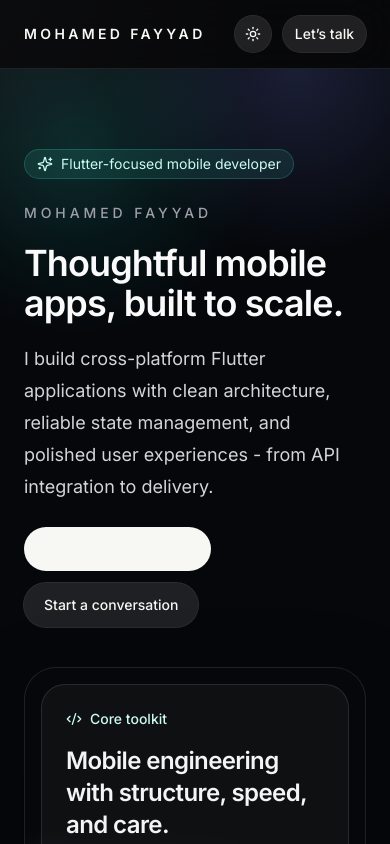
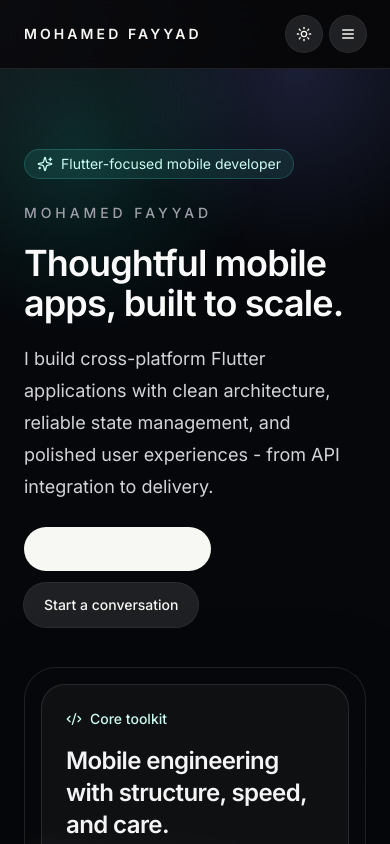
Before and after one commit to MohammadFayyad/portfolio, a Next.js app: page / in a window 390 px wide. Shown: the top 844 px of the page. Built offline with nearby package versions, Linux system fonts and the light colour scheme.

Commit message:
Add responsive portfolio navigation

```diff
--- a/src/components/sections/navbar.tsx
+++ b/src/components/sections/navbar.tsx
@@ -1,38 +1,87 @@
 "use client";
 
-import { motion } from "framer-motion";
+import { AnimatePresence, motion } from "framer-motion";
+import { Menu, X } from "lucide-react";
 import Link from "next/link";
+import { usePathname } from "next/navigation";
+import * as React from "react";
 
 import { ThemeToggle } from "@/components/sections/theme-toggle";
 import { Button } from "@/components/ui/button";
 import { siteConfig } from "@/constants/site";
-import { useMounted } from "@/hooks/use-mounted";
 
 export function Navbar() {
-    const mounted = useMounted();
+  const pathname = usePathname();
+  const [menuOpen, setMenuOpen] = React.useState(false);
+
+  React.useEffect(() => {
+    setMenuOpen(false);
+  }, [pathname]);
+
+  const linkClass = (href: string) =>
+    "text-sm transition " +
+    (pathname === href
+      ? "font-medium text-teal-200"
+      : "text-zinc-400 hover:text-zinc-100");
 
   return (
-        <header className="sticky top-0 z-50 border-b border-white/10 bg-zinc-950/70 backdrop-blur-xl">
+    <header className="sticky top-0 z-50 border-b border-white/10 bg-zinc-950/75 backdrop-blur-xl">
       <div className="mx-auto flex max-w-6xl items-center justify-between px-6 py-4 md:px-8 lg:px-10">
-                <Link href="/" className="text-sm font-semibold tracking-[0.24em] text-zinc-100 uppercase">
+        <Link href="/" className="text-sm font-semibold uppercase tracking-[0.22em] text-zinc-100">
           {siteConfig.name}
         </Link>
-                <nav className="hidden items-center gap-6 md:flex">
+
+        <nav className="hidden items-center gap-5 lg:flex" aria-label="Primary navigation">
           {siteConfig.navItems.map((item) => (
-                        <Link key={item.href} href={item.href} className="text-sm text-zinc-400 transition hover:text-zinc-100">
+            <Link key={item.href} href={item.href} className={linkClass(item.href)} aria-current={pathname === item.href ? "page" : undefined}>
               {item.label}
             </Link>
           ))}
         </nav>
-                <div className="flex items-center gap-3">
+
+        <div className="flex items-center gap-2">
           <ThemeToggle />
-                    <motion.div initial={false} animate={{ opacity: mounted ? 1 : 0 }}>
-                        <Button asChild variant="secondary" size="sm">
-                            <Link href="/contact">Let’s talk</Link>
+          <Button asChild variant="secondary" size="sm" className="hidden sm:inline-flex">
+            <Link href="/contact">Let&apos;s talk</Link>
           </Button>
-                    </motion.div>
+          <Button
+            variant="secondary"
+            size="sm"
+            className="h-9 w-9 p-0 lg:hidden"
+            onClick={() => setMenuOpen((open) => !open)}
+            aria-label={menuOpen ? "Close navigation menu" : "Open navigation menu"}
+            aria-expanded={menuOpen}
+            aria-controls="mobile-navigation"
+          >
+            {menuOpen ? <X className="h-4 w-4" /> : <Menu className="h-4 w-4" />}
+          </Button>
         </div>
       </div>
+
+      <AnimatePresence>
+        {menuOpen ? (
+          <motion.nav
+            id="mobile-navigation"
+            aria-label="Mobile navigation"
+            initial={{ opacity: 0, y: -8 }}
+            animate={{ opacity: 1, y: 0 }}
+            exit={{ opacity: 0, y: -8 }}
+            transition={{ duration: 0.18 }}
+            className="border-t border-white/10 bg-zinc-950/95 px-6 py-4 backdrop-blur-xl lg:hidden"
+          >
+            <div className="mx-auto grid max-w-6xl gap-1">
+              {siteConfig.navItems.map((item) => (
+                <Link key={item.href} href={item.href} className={"rounded-xl px-3 py-3 " + linkClass(item.href)} aria-current={pathname === item.href ? "page" : undefined}>
+                  {item.label}
+                </Link>
+              ))}
+              <Link href="/contact" className="mt-2 rounded-xl bg-teal-300 px-3 py-3 text-sm font-medium text-zinc-950">
+                Let&apos;s talk
+              </Link>
+            </div>
+          </motion.nav>
+        ) : null}
+      </AnimatePresence>
     </header>
   );
 }
```
Lines whose indentation alone changed are shown as unchanged.
